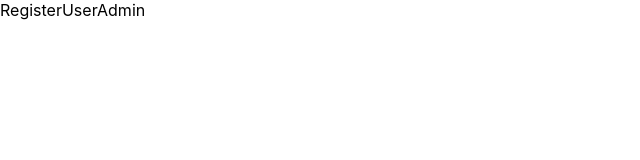
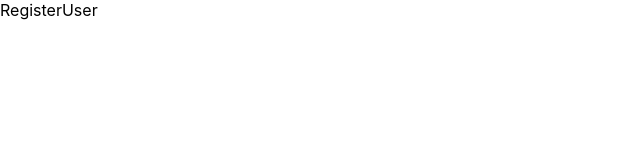
Before and after one commit to GeerDev/tripulaciones-front, a React (Create React App) app: page /registeruseradmin in a window 1280 px wide. Shown: the top 160 px of the page, without its empty margins (0-640 px from the left). Built offline with nearby package versions, Linux system fonts and the light colour scheme.

Commit message:
change files 1

```diff
--- /dev/null
+++ b/src/components/AuthUser/RegisterUser/RegisterUser.jsx
@@ -0,0 +1,8 @@
+
+const RegisterUser = () => {
+    return (
+      <div>RegisterUser</div>
+    )
+  }
+
+export default RegisterUser;
--- a/src/components/AuthUserAdmin/RegisterUserAdmin/RegisterUserAdmin.jsx
+++ /dev/null
@@ -1,7 +0,0 @@
-const RegisterUserAdmin = () => {
-    return (
-      <div>RegisterUserAdmin</div>
-    )
-  }
-
-  export default RegisterUserAdmin
--- a/src/routers/MainRouter.js
+++ b/src/routers/MainRouter.js
@@ -4,8 +4,8 @@ import InitialScreen from "../components/InitialScreen/InitialScreen";
 
 import LoginCompany from "../components/AuthCompany/LoginCompany/LoginCompany";
 import RegisterCompany from "../components/AuthCompany/RegisterCompany/RegisterCompany";
-import LoginUserAdmin from "../components/AuthUserAdmin/LoginUserAdmin/LoginUserAdmin";
-import RegisterUserAdmin from "../components/AuthUserAdmin/RegisterUserAdmin/RegisterUserAdmin";
+import LoginUserAdmin from "../components/AuthUser/LoginUserAdmin/LoginUserAdmin";
+import RegisterUser from "../components/AuthUser/RegisterUser/RegisterUser"
 
 import NotFound from "../components/NotFound/NotFound"
 
@@ -22,7 +22,7 @@ export const MainRouter = () => {
               <Route path="/logincompany" element={<LoginCompany />} />
               <Route path="/registercompany" element={<RegisterCompany />} />
               <Route path="/loginuseradmin" element={<LoginUserAdmin />} />
-              <Route path="/registeruseradmin" element={<RegisterUserAdmin />} />
+              <Route path="/registeruseradmin" element={<RegisterUser />} />
 
               <Route path="/user/*" element= { <UserRouter /> } />
               <Route path="/company/*" element= { <CompanyRouter /> } />
```
Also changed, not shown: src/components/AuthUser/LoginUserAdmin/LoginUserAdmin.jsx (renamed from src/components/AuthUserAdmin/LoginUserAdmin/LoginUserAdmin.jsx), src/features/company/userService.js (renamed from src/features/user/userservice.js), src/features/company/userSlice.js (renamed from src/features/user/userslice.js).
